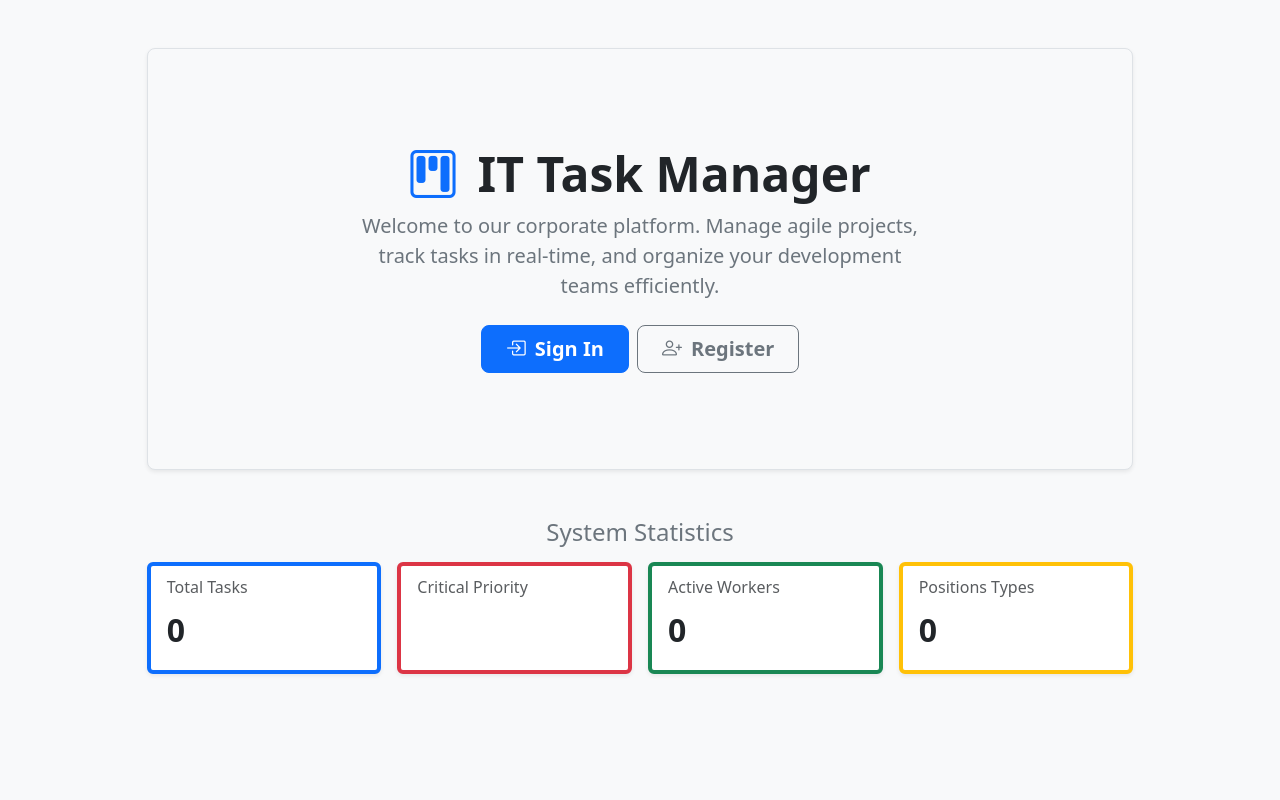
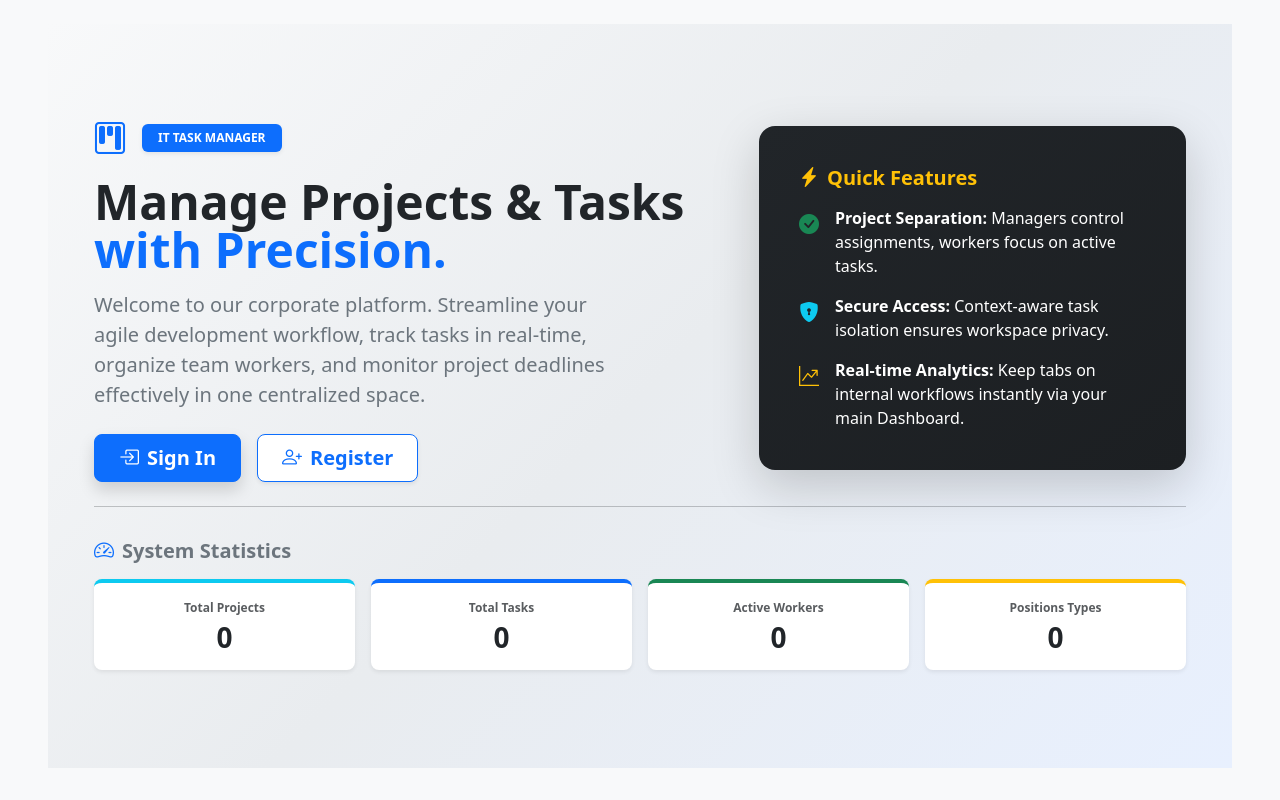
Before and after one commit to PavelPereverzev1/it-task-manager, a Django app: page / in a window 1280 px wide. Run offline with Django 5.2, Linux system fonts and the light colour scheme; data that the repository does not hold is empty; parts of the project's set-up code (start-up, migrations or seed data) failed here and were passed over; some libraries are stand-ins or nearby versions.

Commit message:
refactor: worker profile layout and enhance landing page design

```diff
--- a/static/css/styles.css
+++ b/static/css/styles.css
@@ -51,3 +51,14 @@ body {
     border-radius: 0.25em;
     cursor: pointer;
 }
+
+.custom-reg-btn {
+    background-color: #ffffff !important;
+    color: #0d6efd !important;
+    transition: all 0.2s ease-in-out;
+}
+
+.custom-reg-btn:hover {
+    background-color: #0d6efd !important;
+    color: #ffffff !important;
+}
--- a/templates/manager/landing.html
+++ b/templates/manager/landing.html
@@ -1,57 +1,111 @@
-<div class="col-lg-10 mx-auto mt-4">
+<div class="w-100 text-dark d-flex align-items-center overflow-hidden"
+     style="height: calc(100vh - 56px); min-height: 500px; background: linear-gradient(135deg, #f8f9fa 0%, #e9ecef 50%, #e8f0fe 100%);">
 
-  <div class="p-5 mb-4 bg-light rounded-3 border text-center shadow-sm">
-    <div class="container-fluid py-5">
-      <h1 class="display-5 fw-bold text-dark"><i class="bi bi-kanban text-primary me-2"></i> IT Task Manager</h1>
-      <p class="col-md-8 mx-auto fs-5 text-secondary">
-        Welcome to our corporate platform. Manage agile projects, track tasks in real-time, and organize your
-        development teams efficiently.
-      </p>
-      <div class="d-grid gap-2 d-sm-flex justify-content-sm-center mt-4">
-        <a href="{% url 'login' %}" class="btn btn-primary btn-lg px-4 gap-3 fw-bold">
-          <i class="bi bi-box-arrow-in-right me-1"></i> Sign In
-        </a>
-        <a href="{% url 'manager:worker-register' %}" class="btn btn-outline-secondary btn-lg px-4 fw-bold">
-          <i class="bi bi-person-plus me-1"></i> Register
-        </a>
+  <div class="container px-4">
+
+    <div class="row align-items-center g-5 text-center text-lg-start">
+      <div class="col-lg-7">
+        <div class="d-flex align-items-center justify-content-center justify-content-lg-start mb-3">
+          <i class="bi bi-kanban text-primary fs-2 me-3"></i>
+          <span class="badge bg-primary text-white fw-bold px-3 py-2 text-uppercase tracking-wider shadow-sm">IT Task Manager</span>
+        </div>
+        <h1 class="display-5 fw-bold lh-1 mb-3">
+          Manage Projects & Tasks <br class="d-none d-md-inline">
+          <span class="text-primary">with Precision.</span>
+        </h1>
+        <p class="col-lg-10 fs-5 text-secondary mb-4">
+          Welcome to our corporate platform. Streamline your agile development workflow, track tasks in real-time,
+          organize team workers, and monitor project deadlines effectively in one centralized space.
+        </p>
+
+        <div class="d-grid gap-2 d-md-flex justify-content-md-center justify-content-lg-start mb-4 mb-lg-0">
+          <a href="{% url 'login' %}" class="btn btn-primary btn-lg px-4 me-md-2 fw-bold shadow">
+            <i class="bi bi-box-arrow-in-right me-2"></i>Sign In
+          </a>
+          <a href="{% url 'manager:worker-register' %}"
+             class="btn btn-outline-primary btn-lg px-4 fw-bold shadow-sm custom-reg-btn">
+            <i class="bi bi-person-plus me-2"></i>Register
+          </a>
+        </div>
       </div>
-    </div>
-  </div>
 
-  <h3 class="h4 mb-3 text-secondary mt-5 text-center">System Statistics</h3>
-  <div class="row g-3 mb-5 justify-content-center">
-    <div class="col-md-6 col-lg-3">
-      <div class="card shadow-sm h-100 border-start border-4 border-primary">
-        <div class="card-body">
-          <h6 class="card-subtitle mb-2 text-muted uppercase font-weight-bold">Total Tasks</h6>
-          <p class="card-text fs-2 fw-bold text-dark mb-0">{{ num_tasks }}</p>
+      <div class="col-10 col-sm-8 col-lg-5 mx-auto">
+        <div class="card shadow-lg border-0 text-white p-4 rounded-4"
+             style="background: linear-gradient(145deg, #212529, #1c1f22);">
+          <div class="card-body">
+            <h5 class="fw-bold mb-3 text-warning"><i class="bi bi-lightning-charge-fill me-2"></i>Quick Features</h5>
+            <ul class="list-unstyled mb-0">
+              <li class="d-flex align-items-start mb-3">
+                <i class="bi bi-check-circle-fill text-success me-3 mt-1 fs-5"></i>
+                <div>
+                  <strong>Project Separation:</strong> Managers control assignments, workers focus on active tasks.
+                </div>
+              </li>
+              <li class="d-flex align-items-start mb-3">
+                <i class="bi bi-shield-lock-fill text-info me-3 mt-1 fs-5"></i>
+                <div>
+                  <strong>Secure Access:</strong> Context-aware task isolation ensures workspace privacy.
+                </div>
+              </li>
+              <li class="d-flex align-items-start">
+                <i class="bi bi-graph-up-arrow text-warning me-3 mt-1 fs-5"></i>
+                <div>
+                  <strong>Real-time Analytics:</strong> Keep tabs on internal workflows instantly via your main
+                  Dashboard.
+                </div>
+              </li>
+            </ul>
+          </div>
         </div>
       </div>
     </div>
-    <div class="col-md-6 col-lg-3">
-      <div class="card shadow-sm h-100 border-start border-4 border-danger">
-        <div class="card-body">
-          <h6 class="card-subtitle mb-2 text-muted uppercase font-weight-bold">Critical Priority</h6>
-          <p class="card-text fs-2 fw-bold text-danger mb-0">{{ num_critical_tasks }}</p>
+
+    <hr class="my-4 text-dark opacity-10">
+
+    <div class="py-2">
+      <h3 class="h5 mb-3 text-secondary text-center text-md-start fw-bold">
+        <i class="bi bi-speedometer2 text-primary me-2"></i>System Statistics
+      </h3>
+      <div class="row g-3 text-center">
+
+        <div class="col-6 col-md-4 col-lg-3">
+          <div class="card border-0 shadow-sm border-top border-4 border-info rounded-3 bg-white">
+            <div class="card-body py-3">
+              <div class="text-muted small uppercase fw-bold mb-1" style="font-size: 0.75rem;">Total Projects</div>
+              <div class="h3 fw-bold text-dark mb-0">{{ num_projects|default:"0" }}</div>
+            </div>
+          </div>
         </div>
+
+        <div class="col-6 col-md-4 col-lg-3">
+          <div class="card border-0 shadow-sm border-top border-4 border-primary rounded-3 bg-white">
+            <div class="card-body py-3">
+              <div class="text-muted small uppercase fw-bold mb-1" style="font-size: 0.75rem;">Total Tasks</div>
+              <div class="h3 fw-bold text-dark mb-0">{{ num_tasks }}</div>
+            </div>
+          </div>
+        </div>
+
+        <div class="col-6 col-md-4 col-lg-3">
+          <div class="card border-0 shadow-sm border-top border-4 border-success rounded-3 bg-white">
+            <div class="card-body py-3">
+              <div class="text-muted small uppercase fw-bold mb-1" style="font-size: 0.75rem;">Active Workers</div>
+              <div class="h3 fw-bold text-dark mb-0">{{ num_workers }}</div>
+            </div>
+          </div>
+        </div>
+
+        <div class="col-6 col-md-4 col-lg-3">
+          <div class="card border-0 shadow-sm border-top border-4 border-warning rounded-3 bg-white">
+            <div class="card-body py-3">
+              <div class="text-muted small uppercase fw-bold mb-1" style="font-size: 0.75rem;">Positions Types</div>
+              <div class="h3 fw-bold text-dark mb-0">{{ num_positions }}</div>
+            </div>
+          </div>
+        </div>
+
       </div>
     </div>
-    <div class="col-md-6 col-lg-3">
-      <div class="card shadow-sm h-100 border-start border-4 border-success">
-        <div class="card-body">
-          <h6 class="card-subtitle mb-2 text-muted uppercase font-weight-bold">Active Workers</h6>
-          <p class="card-text fs-2 fw-bold text-dark mb-0">{{ num_workers }}</p>
-        </div>
-      </div>
-    </div>
-    <div class="col-md-6 col-lg-3">
-      <div class="card shadow-sm h-100 border-start border-4 border-warning">
-        <div class="card-body">
-          <h6 class="card-subtitle mb-2 text-muted uppercase font-weight-bold">Positions Types</h6>
-          <p class="card-text fs-2 fw-bold text-dark mb-0">{{ num_positions }}</p>
-        </div>
-      </div>
-    </div>
+
   </div>
-
 </div>
```
Also changed, not shown: manager/forms.py (+40 -1 lines), templates/manager/dashboard.html (+10 -9 lines), templates/manager/worker_detail.html (+53 -6 lines).
